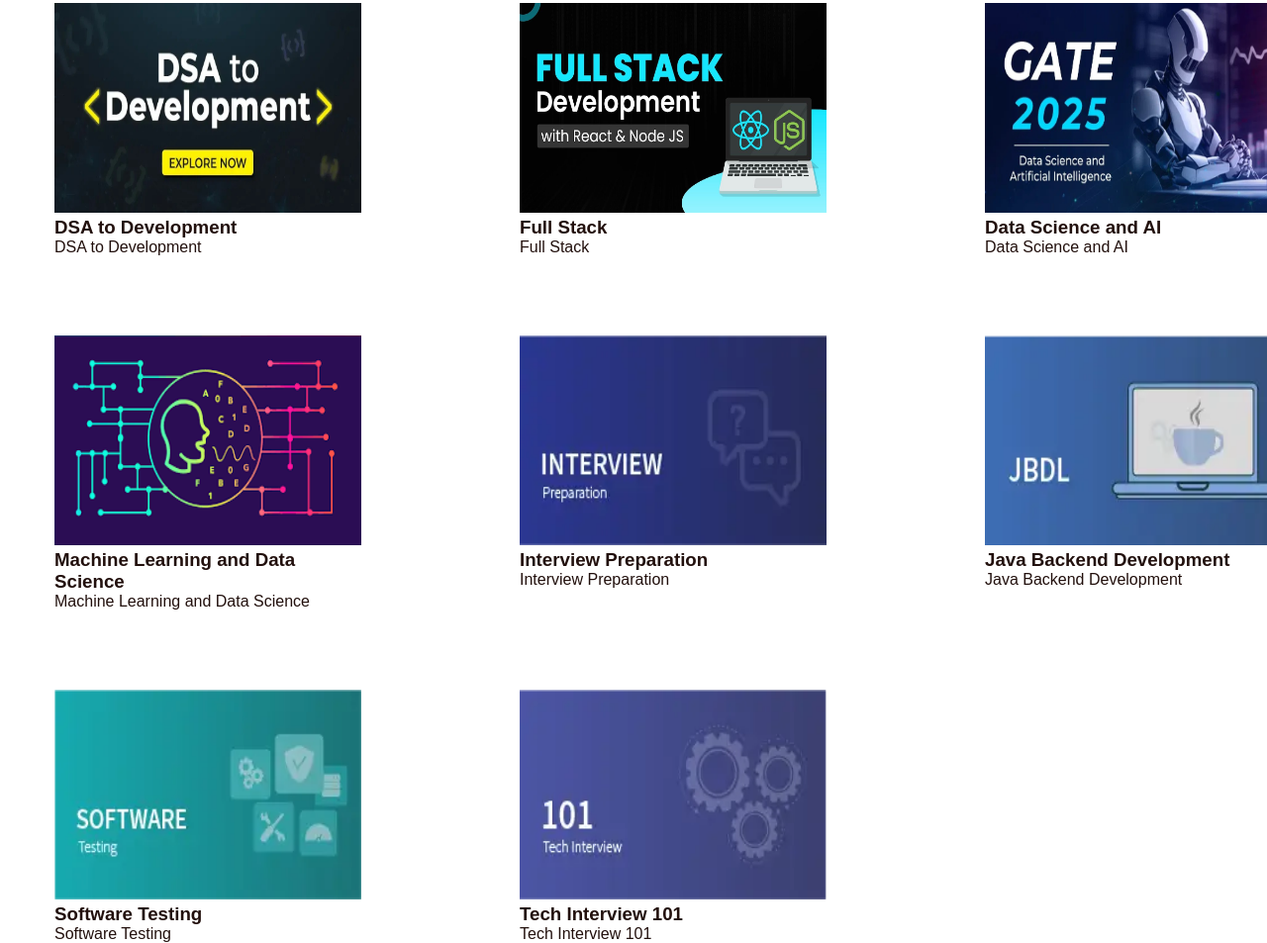
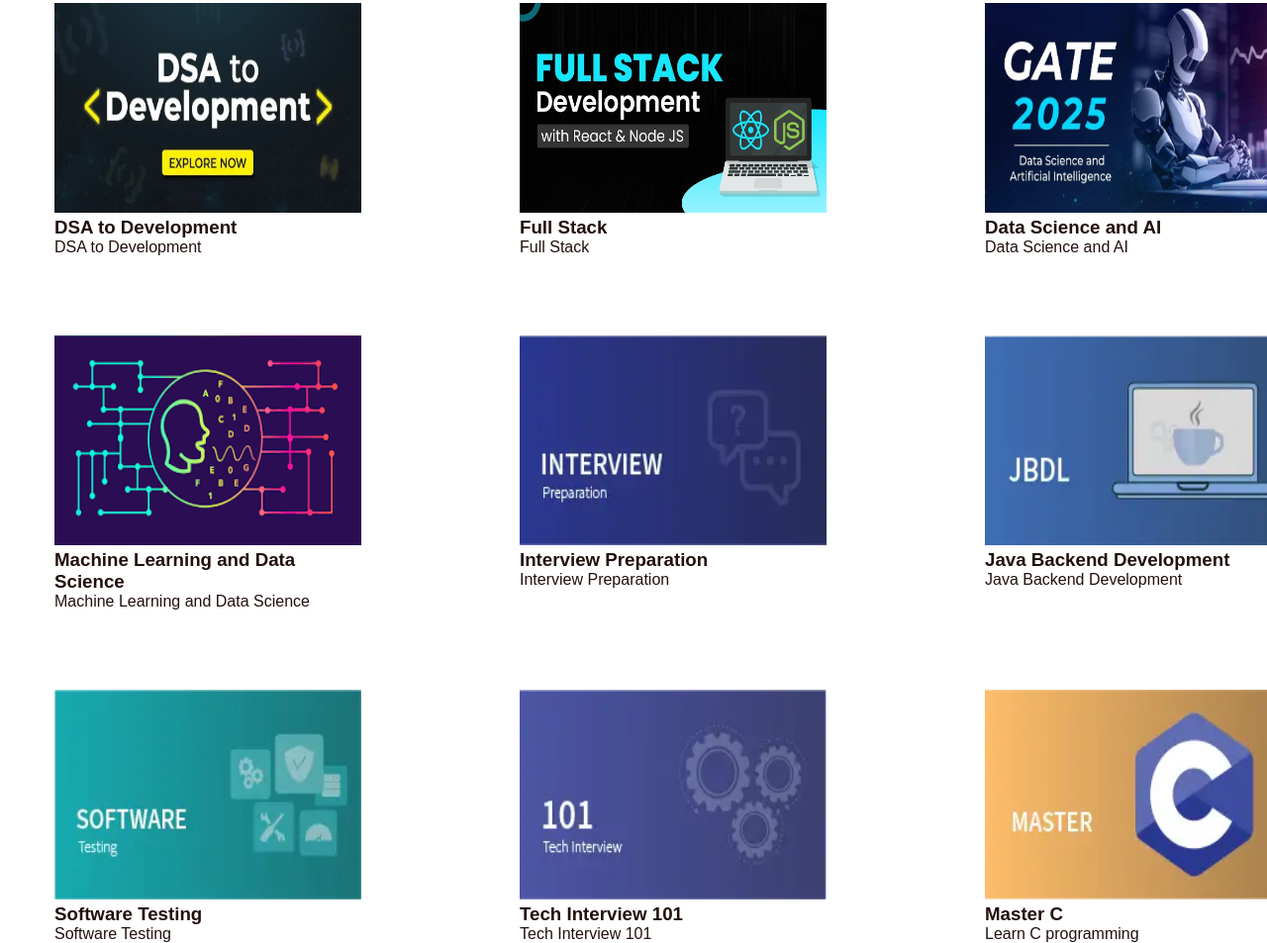
Before and after one commit to prammbhs/CN087, a plain HTML site: page try category.html in a window 1280 px wide. Shown: the part 197-1150 px from the top of the page at 99% size. Drawn offline with Linux system fonts and the light colour scheme.

Commit message:
modified:   try category.html

```diff
--- a/try category.html
+++ b/try category.html
@@ -84,6 +84,12 @@
             <img class="img1" src="interview-101.jpeg.jpg" alt="Tech Interview 101">
             <h3>Tech Interview 101</h3>
             <p>Tech Interview 101</p>
+        </div>
+        <div class="courseboxr">
+            <img class="img1" src="master c.jpg" alt="Master C">
+            <h3>Master C</h3>
+            <p>Learn C programming</p>
+        </div>
     </div>
     <script type="text/javascript" src="js1.js"></script>
 </body>
```
Also changed, not shown: master c.jpg (added).
